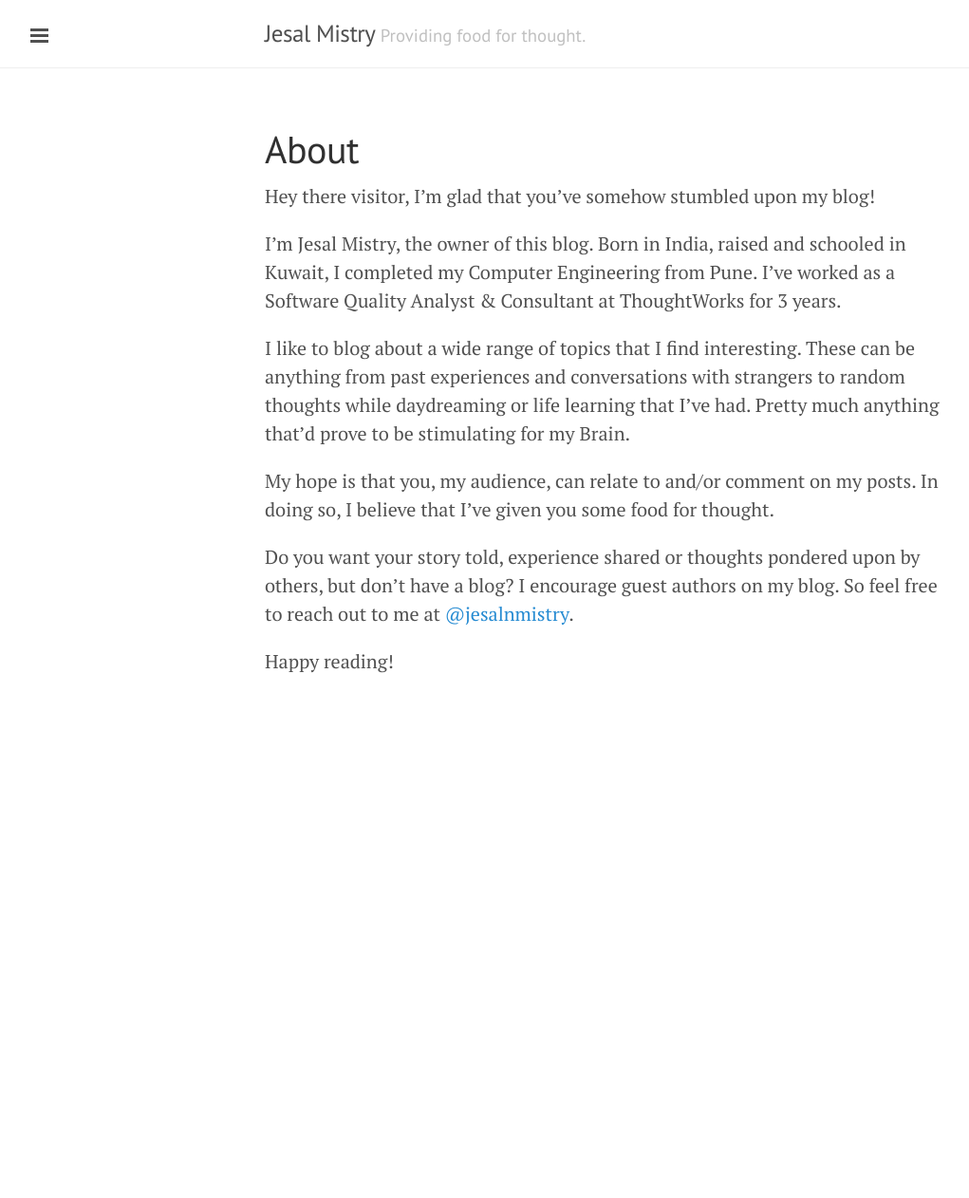
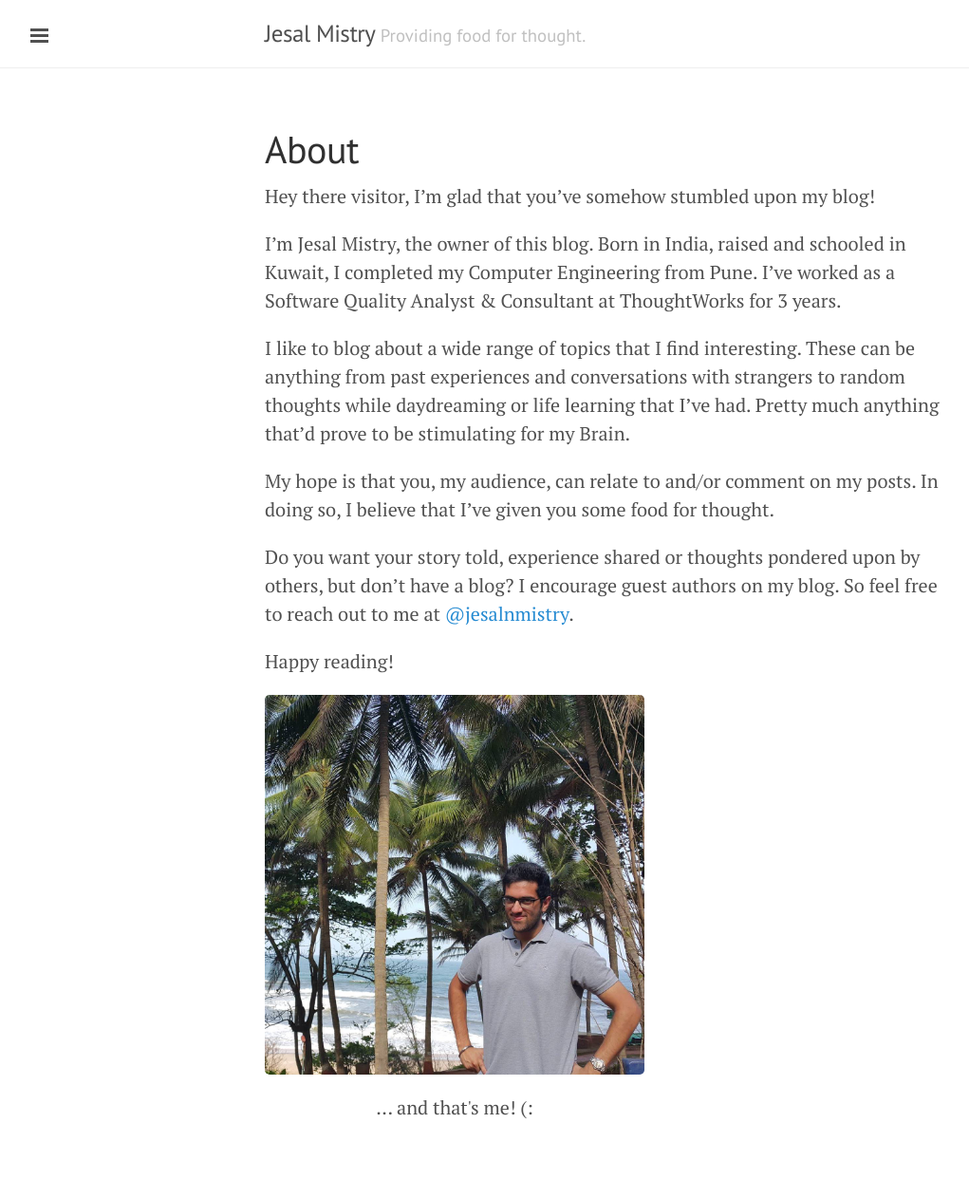
Before and after one commit to jesalnmistry/jesalnmistry.github.io, a Jekyll site: the page built from about.md, in a window 1280 px wide. Shown: the whole page at 95% size, without its empty margins (1-1022 px from the left). Built offline with Jekyll 4.4.1, drawn with Linux system fonts in a browser that asks for light colours; Markdown is read by kramdown in place of the engine named in the settings; before the commit the page ends 900 px from its top, so only the background shows below that.

Commit message:
adding my photo to About page.

```diff
--- /dev/null
+++ b/_includes/image.html
@@ -0,0 +1,13 @@
+<!-- _includes/image.html -->
+<div class="image-wrapper" >
+    {% if include.url %}
+    <a href="{{ include.url }}" title="{{ include.title }}" target="_blank">
+    {% endif %}
+        <img src="{{ include.img }}" alt="{{ include.title }}"/>
+    {% if include.url %}
+    </a>
+    {% endif %}
+    {% if include.caption %}
+        <p class="image-caption">{{ include.caption }}</p>
+    {% endif %}
+</div>
--- a/about.md
+++ b/about.md
@@ -14,3 +14,9 @@
 Do you want your story told, experience shared or thoughts pondered upon by others, but don't have a blog? I encourage guest authors on my blog. So feel free to reach out to me at [@jesalnmistry](https://twitter.com/jesalnmistry).
 
 Happy reading!
+
+{% include image.html
+   img="/assets/jesal_mistry.jpg"
+   title="Jesal Mistry"
+   caption="... and that's me! (:"
+%}
--- a/public/css/lanyon.css
+++ b/public/css/lanyon.css
@@ -543,3 +543,15 @@
 .theme-base-0f .related-posts li a:hover {
   color: #8f5536;
 }
+
+/* Custom CSS */
+.image-wrapper {
+  width: 400px;
+  vertical-align: middle;
+  text-align: center;
+
+  .image-caption {
+    color: $grey-color;
+    margin-top: $spacing-unit / 3;
+  }
+}
```
Also changed, not shown: assets/jesal_mistry.jpg (added).
